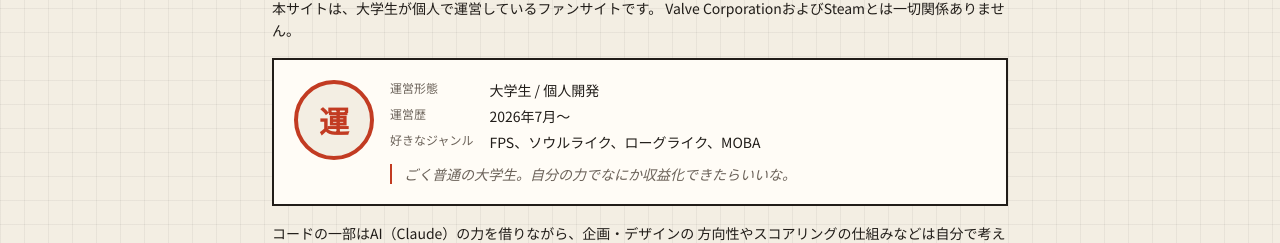
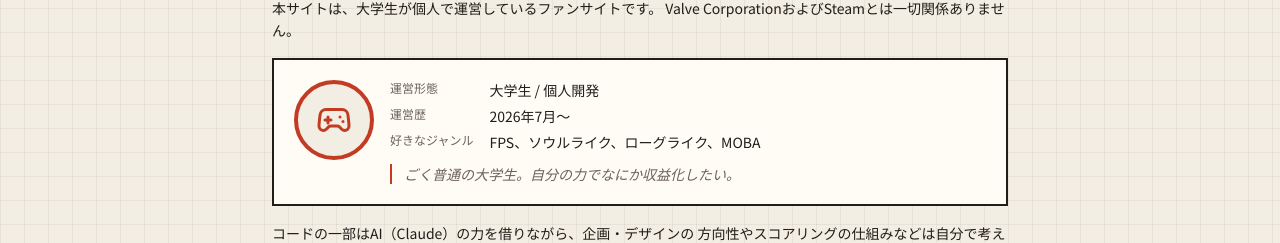
Before and after one commit to Nyonpq/steam-sale-hensachi, a Next.js app: page /about in a window 1280 px wide. Shown: the part 544-787 px from the top of the page. Built offline with nearby package versions, Linux system fonts and the light colour scheme.

Commit message:
add new icon

```diff
--- a/components/ProfileCard.tsx
+++ b/components/ProfileCard.tsx
@@ -1,8 +1,21 @@
 export default function ProfileCard() {
   return (
     <div className="mt-4 flex flex-col gap-4 border-2 border-ink bg-card p-5 sm:flex-row sm:items-start">
-      <div className="flex h-20 w-20 flex-none items-center justify-center rounded-full border-4 border-hanko bg-paper font-display text-3xl font-black text-hanko">
-        運
+      <div className="flex h-20 w-20 flex-none items-center justify-center rounded-full border-4 border-hanko bg-paper text-hanko">
+        <svg
+          viewBox="0 0 24 24"
+          fill="none"
+          stroke="currentColor"
+          strokeWidth="2"
+          strokeLinecap="round"
+          strokeLinejoin="round"
+          className="h-9 w-9"
+        >
+          <path d="M6 12h4m-2-2v4" />
+          <circle cx="16" cy="10" r="1" fill="currentColor" stroke="none" />
+          <circle cx="18" cy="13" r="1" fill="currentColor" stroke="none" />
+          <path d="M17.32 5H6.68a4 4 0 0 0-3.978 3.59c-.006.052-.01.101-.017.152C2.604 9.416 2 14.456 2 16a3 3 0 0 0 3 3c1 0 1.5-.5 2-1l1.414-1.414A2 2 0 0 1 9.828 16h4.344a2 2 0 0 1 1.414.586L17 18c.5.5 1 1 2 1a3 3 0 0 0 3-3c0-1.545-.604-6.584-.685-7.258-.007-.05-.011-.1-.017-.151A4 4 0 0 0 17.32 5z" />
+        </svg>
       </div>
       <div className="flex-1">
         <dl className="grid grid-cols-[auto_1fr] gap-x-4 gap-y-1.5 text-sm">
@@ -13,12 +26,10 @@ export default function ProfileCard() {
           <dd className="text-ink">2026年7月〜</dd>
 
           <dt className="font-mono text-xs text-ink-muted">好きなジャンル</dt>
-          <dd className="text-ink">
-            FPS、ソウルライク、ローグライク、MOBA
-          </dd>
+          <dd className="text-ink">FPS、ソウルライク、ローグライク、MOBA</dd>
         </dl>
         <p className="mt-3 border-l-2 border-hanko pl-3 text-sm italic text-ink-muted">
-           ごく普通の大学生。自分の力でなにか収益化できたらいいな。
+          ごく普通の大学生。自分の力でなにか収益化したい。
         </p>
       </div>
     </div>
```
